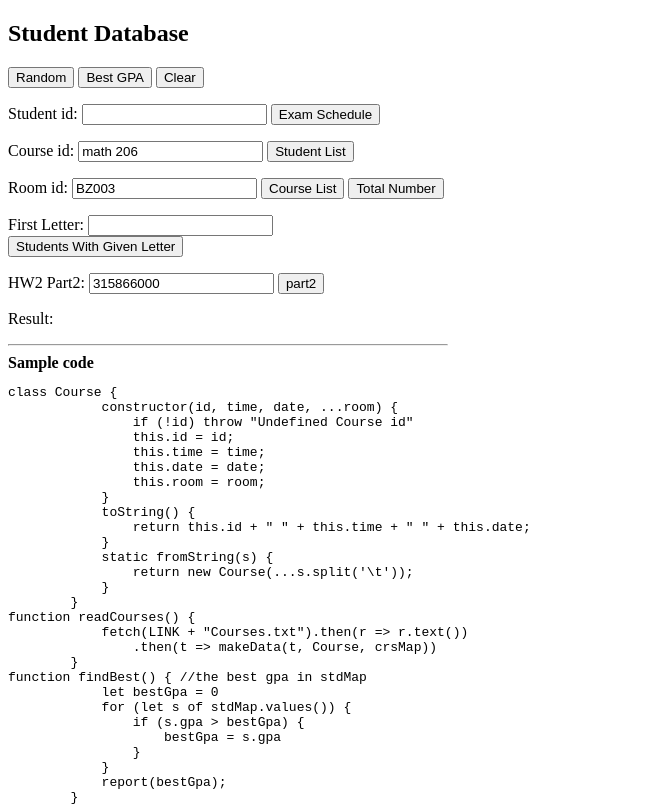
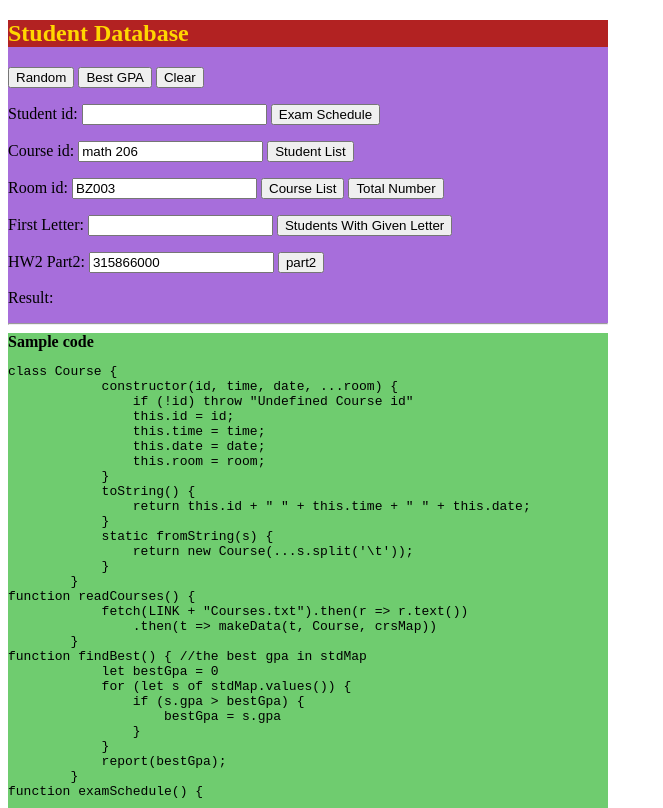
Before and after one commit to enesdurmus/AdvancedTechWorks, a plain HTML site: page HW2_Database_and_timing.html in a window 1280 px wide. Shown: the top 808 px of the page, without its empty margins (0-663 px from the left). Drawn offline with Linux system fonts and the light colour scheme; no server answers.

Commit message:
Update HW2_Database_and_timing.html

```diff
--- a/HW2_Database_and_timing.html
+++ b/HW2_Database_and_timing.html
@@ -11,7 +11,11 @@
 
     <style>
         body {
-            max-width: 440px;
+            max-width: 600px;
+        }
+
+        #backG{
+            background: rgb(167, 110, 219);
         }
 
         .link {
@@ -20,11 +24,22 @@
             font-style: italic;
         }
 
+        .baslık {
+            background: firebrick
+        }
+
+        #b1 {
+            color: gold
+        }
+        #s1{
+            background: rgb(111, 204, 111);
+        }
+
         .liste {
             visibility: hidden;
             font: 11px arial, sans-serif;
-            color: white;
-            background: blue;
+            color: rgb(216, 202, 13);
+            background: white;
             cursor: text;
             padding: 6px;
             position: absolute;
@@ -39,8 +54,12 @@
 </head>
 
 <body>
+    <div id="backG" class="baslık">
+        <div id="b1" class="baslık">
+            <h2 id="title">Student Database</h2>
+        </div>
 
-    <h2 id="title">Student Database</h2>
+
         <button onclick="randomStd()">Random</button>
         <button onclick="findBest()">Best GPA</button>
         <button onclick="out.innerText=&quot;&quot;">Clear</button>
@@ -85,11 +104,15 @@
         <p id="out" onclick="doClick(event)">Result:</p>
 
         <hr>
+    </div>
+
+    <div id="s1" class="baslık">
+
         <b>Sample code</b>
         <pre
             id="sample">class Course { //implement this<br>    constructor( ) {<br>    }<br>    toString() {<br>        return ''<br>    }<br>    static fromString(s) {<br>        return null<br>    }<br>}<br>function readCourses() {<br>    fetch(LINK+"Courses.txt").then(r =&gt; r.text())<br>    //.then( Implement this )<br>}<br>function findBest() { //the best gpa in stdMap<br>    report("Implement this");<br>}</pre>
         <hr>
-
+    </div>
 
     <script>
         "use strict";
@@ -192,7 +215,8 @@
 
             let schedule = "";
             if (document.getElementById("studentId").value == "") {
-                document.getElementById("out1").innerText = "Student id is empty";
+                document.getElementById("out1").innerText
+                = "Student id is empty";
 
             } else {
                 for (let s of stdMap.values()) {
@@ -208,9 +232,11 @@
                     }
                 }
                 if (schedule == "") {
-                    document.getElementById("out1").innerText = "There is no student on that id.";
+                    document.getElementById("out1").innerText
+                    = "There is no student on that id.";
                 } else {
-                    document.getElementById("out1").innerHTML = schedule;
+                    document.getElementById("out1").innerHTML
+                    = schedule;
                 }
             }
         }
@@ -221,11 +247,13 @@
             s.push("Students That Takes " + id + " Lesson <br>");
             for (let std of stdMap.values())
                 if (std.list.includes(id))
-                    s.push("<span class=link>" + std.id + " " + std.name + "<br>");
+                    s.push("<span class=link>" + std.id + " " +
+                    std.name + "<br>");
             if (s.length > 0) {
                 document.getElementById("out2").innerHTML = s;
             }
-            else document.getElementById("out2").innerText = ("No students in " + id);
+            else document.getElementById("out2").innerText =
+            ("No students in " + id);
             return s
         }
 
@@ -241,7 +269,8 @@
             if (c.length > 0) {
                 document.getElementById("out3").innerHTML = c;
             }
-            else document.getElementById("out3").innerHTML = "No course in " + id;
+            else document.getElementById("out3").innerHTML
+            = "No course in " + id;
             return c
         }
 
@@ -254,9 +283,12 @@
                 }
             }
             if (c.length > 0) {
-                document.getElementById("out3").innerHTML = "Total number of courses on " + id + " this room :   " + c.length;
+                document.getElementById("out3").innerHTML
+                = "Total number of courses on " + id + " this room :   "
+                + c.length;
             }
-            else document.getElementById("out3").innerHTML = "No course in " + id;
+            else document.getElementById("out3").innerHTML
+            = "No course in " + id;
         }
 
         function studentsWithLetter() {
@@ -270,7 +302,8 @@
             if (s.length > 0) {
                 document.getElementById("out4").innerHTML = s;
             }
-            else document.getElementById("out4").innerHTML = "No students starts with that letter.";
+            else document.getElementById("out4").innerHTML
+            = "No students starts with that letter.";
         }
 
         function HW2Part2() {
@@ -299,7 +332,8 @@
                 secondCount++
             }
 
-            document.getElementById("out5").innerHTML = "First Count: " + firstCount + "<br>" +
+            document.getElementById("out5").innerHTML = "First Count: "
+            + firstCount + "<br>" +
                 "Second Count: " + secondCount + "<br>" +
                 "First Time: " + firstTime + "<br>" +
                 "Second Time: " + secondTime + "<br>"
@@ -315,7 +349,9 @@
                 .then(t => makeData(t, Course, crsMap))
         }
         title.innerText = document.title
-        sample.innerText = Course + "\n" + readCourses + "\n" + findBest
+        sample.innerText = Course + "\n" + readCourses + "\n" + findBest + "\n" + examSchedule
+            + "\n" + studentList + "\n" + courseList + "\n" + totalNumber + "\n" + studentsWithLetter + "\n" + HW2Part2;
+
         readStudents(); readCourses();
     </script>
 
```
Lines whose indentation alone changed are shown as unchanged.
